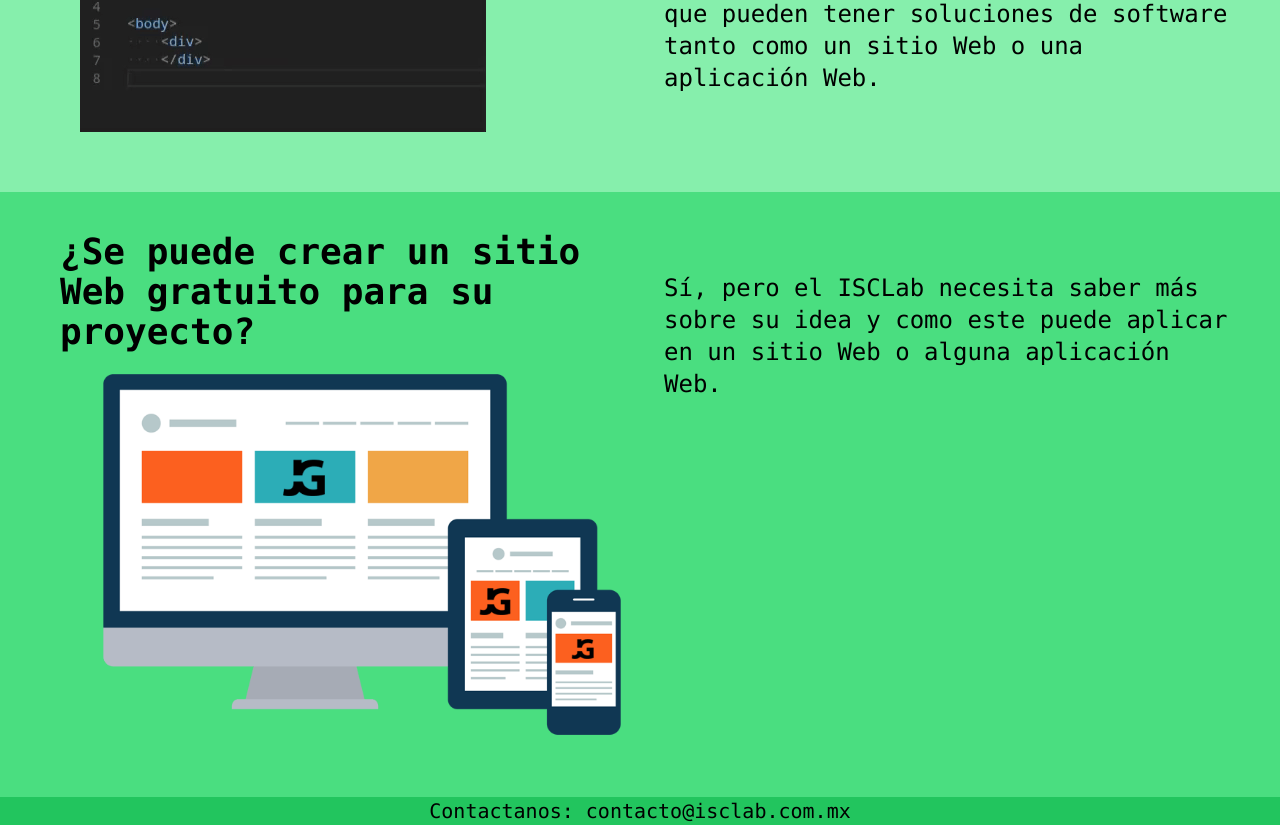
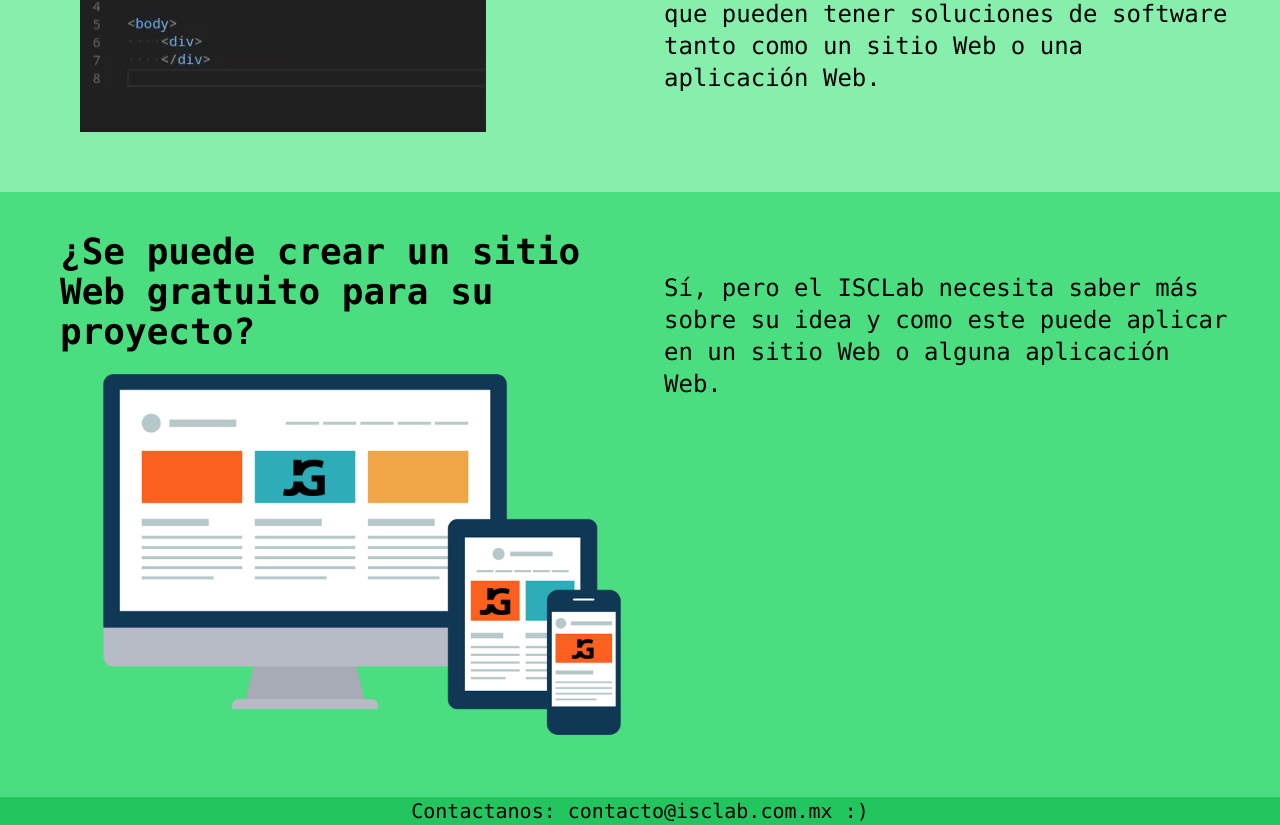
Before and after one commit to SebastianPool25/VueProyecto, a Vue app: page / in a window 1280 px wide. Shown: the part 694-1519 px from the top of the page. Built offline with nearby package versions, Linux system fonts and the light colour scheme.

Commit message:
Finalizando página

```diff
--- a/src/App.vue
+++ b/src/App.vue
@@ -91,7 +91,7 @@ import TheWelcome from './components/TheWelcome.vue'
 
   <footer>
     <div class="bg-green-500">
-      <p class="text-center font-mono text-xl">Contactanos: contacto@isclab.com.mx</p>
+      <p class="text-center font-mono text-xl">Contactanos: contacto@isclab.com.mx :)</p>
     </div>
   </footer>
 </template>
```
